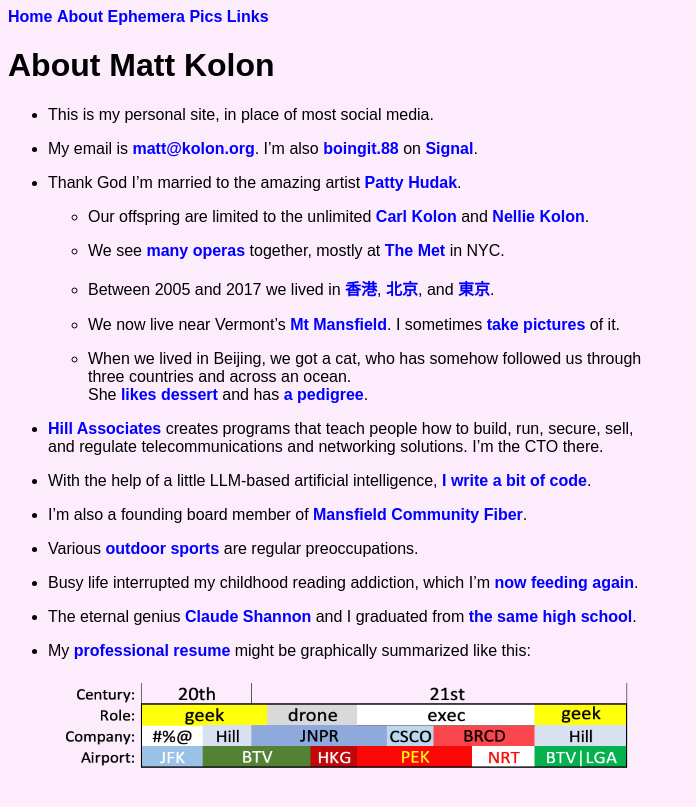
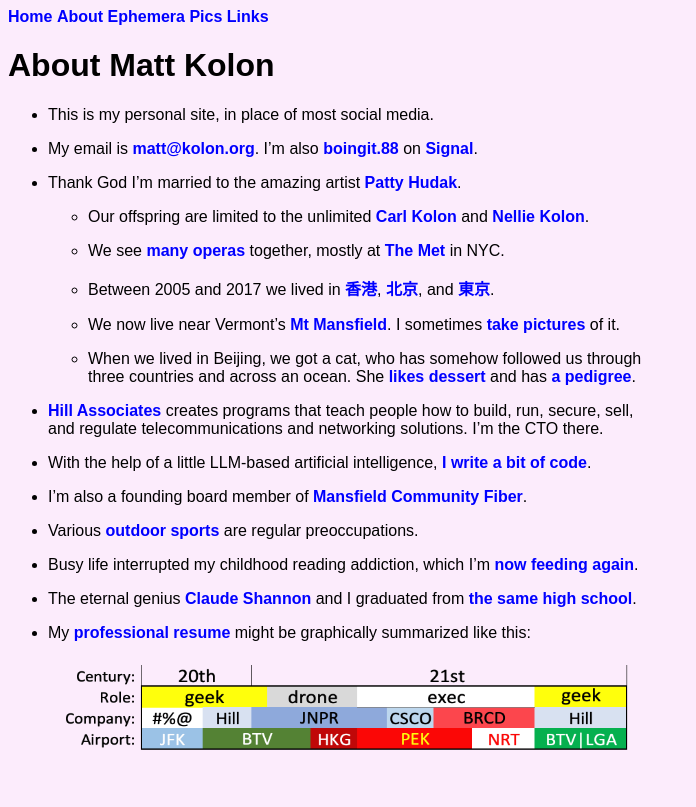
Before and after one commit to mkolon/mattkolon.com, a Jekyll site: the page built from about.md, in a window 1280 px wide. Shown: the top 807 px of the page, without its empty margins (0-696 px from the left). Built offline with Jekyll 4.4.1, drawn with Linux system fonts in a browser that asks for light colours.

```diff
--- a/about.md
+++ b/about.md
@@ -20,7 +20,7 @@
 
     - We now live near Vermont's [**Mt Mansfield**](https://en.wikipedia.org/wiki/Mount_Mansfield){:target="_blank"}. I sometimes [**take pictures**](https://photos.app.goo.gl/5XAN8cZtD3x7Abu79){:target="_blank"} of it.
 
-    - When we lived in Beijing, we got a cat, who has somehow followed us through<br>three countries and across an ocean.<br>She [likes dessert](/assets/kiki.mov) and has [a pedigree](/assets/kiki.png).
+    - When we lived in Beijing, we got a cat, who has somehow followed us through<br>three countries and across an ocean. She [likes dessert](/assets/kiki.mov) and has [a pedigree](/assets/kiki.png).
 
 - [**Hill Associates**](https://www.hillvt.com/){:target="_blank"} creates programs that teach people how to build, run, secure, sell,<br>and regulate telecommunications and networking solutions. I'm the CTO there.
 
```
